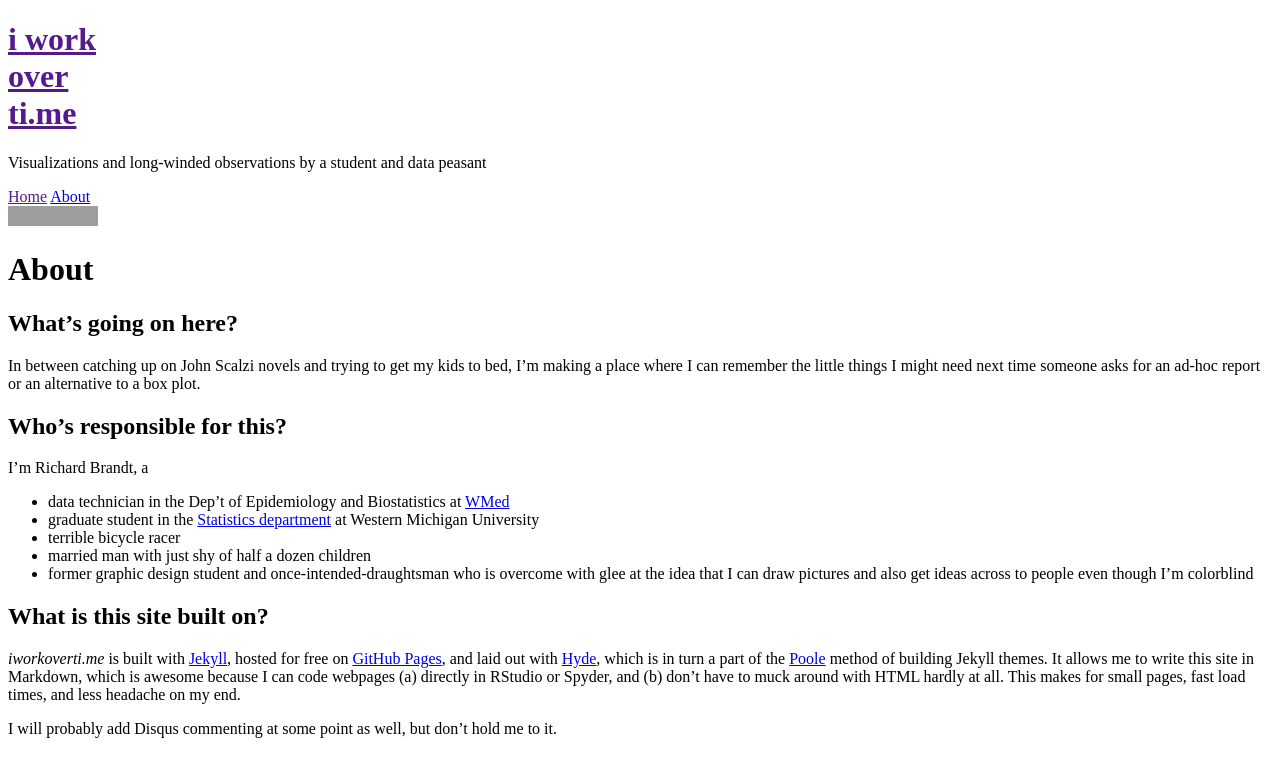
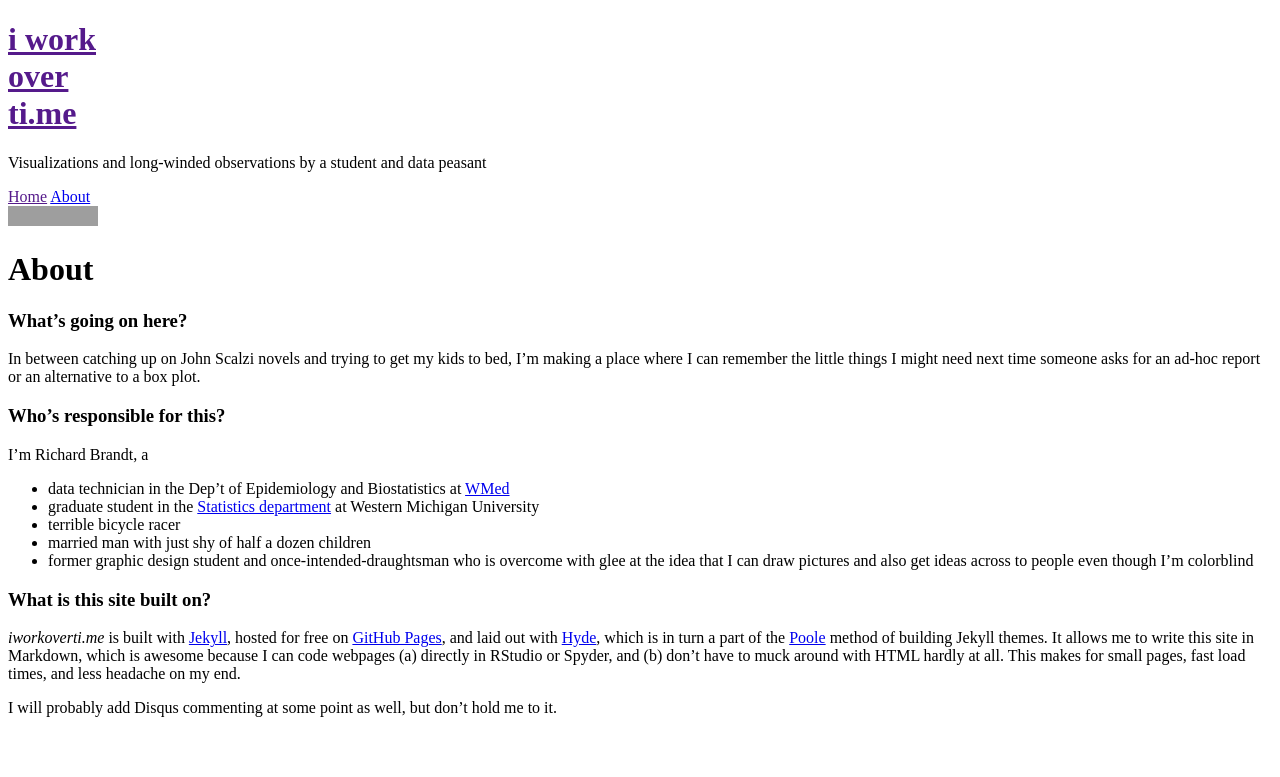
Before and after one commit to rich-ard/rich-ard.github.io, a Jekyll site: the page built from about.md, in a window 1280 px wide. Shown: the top 777 px of the page. Built offline with Jekyll 4.4.1, drawn with Linux system fonts in a browser that asks for light colours; grey boxes are pictures that could not be loaded.

```diff
--- a/about.md
+++ b/about.md
@@ -3,11 +3,11 @@ layout: page
 title: About
 ---
 
-## What's going on here?
+### What's going on here?
 
 In between catching up on John Scalzi novels and trying to get my kids to bed, I'm making a place where I can remember the little things I might need next time someone asks for an ad-hoc report or an alternative to a box plot.
 
-## Who's responsible for this?
+### Who's responsible for this?
 
 I'm Richard Brandt, a
 
@@ -17,7 +17,7 @@ I'm Richard Brandt, a
 * married man with just shy of half a dozen children
 * former graphic design student and once-intended-draughtsman who is overcome with glee at the idea that I can draw pictures and also get ideas across to people even though I'm colorblind
 
-## What is this site built on?
+### What is this site built on?
 
 *iworkoverti.me* is built with [Jekyll](http://jekyllrb.com), hosted for free on [GitHub Pages](https://pages.github.com), and laid out with [Hyde](https://hyde.getpoole.com), which is in turn a part of the [Poole](https://getpoole.com) method of building Jekyll themes. It allows me to write this site in Markdown, which is awesome because I can code webpages (a) directly in RStudio or Spyder, and (b) don't have to muck around with HTML hardly at all. This makes for small pages, fast load times, and less headache on my end.
 
```
